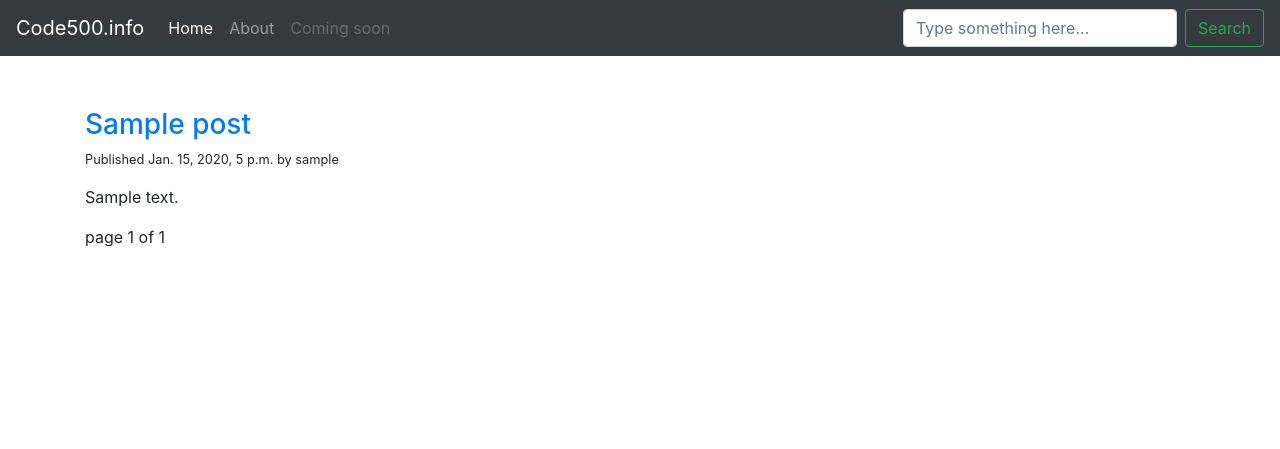
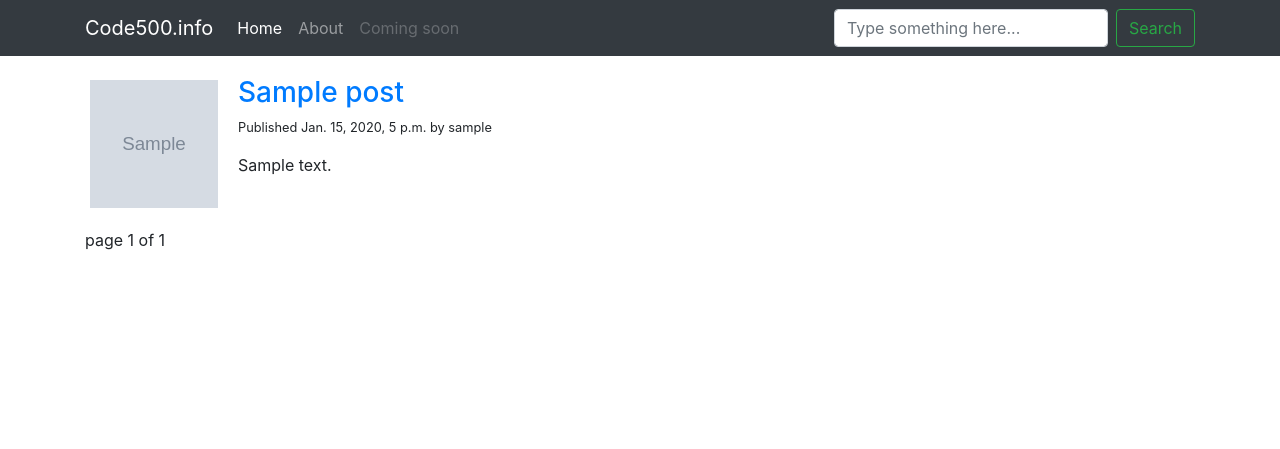
Before and after one commit to Jbdealord/code500search, a Django app: page / in a window 1280 px wide. Shown: the top 449 px of the page. Run offline with Django 3.2, Linux system fonts and the light colour scheme; tables that the repository leaves empty hold one stand-in row (values such as "Sample post"); grey boxes marked "Sample" are stand-in pictures; some libraries are stand-ins or nearby versions.

Commit message:
upload and show thumbnail for each post

```diff
--- a/blog/models.py
+++ b/blog/models.py
@@ -40,3 +40,5 @@ class Post(models.Model):
 
     def get_absolute_url(self):
         return reverse('blog:post_detail_view', args=[self.slug])
+
+    thumb = models.FileField(default='', upload_to='thumb')
--- a/blog/templates/blog/master.html
+++ b/blog/templates/blog/master.html
@@ -16,6 +16,7 @@
  <header>
     <!-- Fixed navbar -->
     <nav class="navbar navbar-expand-md navbar-dark fixed-top bg-dark">
+      <div class="container">
         <a class="navbar-brand" href="/">Code500.info</a>
         <button class="navbar-toggler" type="button" data-toggle="collapse" data-target="#navbarCollapse" aria-controls="navbarCollapse" aria-expanded="false" aria-label="Toggle navigation">
           <span class="navbar-toggler-icon"></span>
@@ -36,6 +37,7 @@
             <input class="form-control mr-sm-2" type="text" placeholder="Type something here..." aria-label="Search">
             <button class="btn btn-outline-success my-2 my-sm-0" type="submit">Search</button>
           </form>
+        </div>
       </div>
     </nav>
   </header>
--- a/blog/templates/blog/post/list.html
+++ b/blog/templates/blog/post/list.html
@@ -4,9 +4,24 @@
 
 {% block content %}
     {% for post in posts %}
-       <h3 class="mt-5"><a href="{{ post.get_absolute_url }}">{{ post.title }}</a></h3>
-        <p class="small">Published {{ post.publish }} by {{ post.author }}</p>
-        <p>{{ post.body|truncatewords:25|linebreaks }}</p>
+
+	<div class="row">
+		<div class="media">
+		    <span class="media-left" style="padding: 20px;">
+		      	{% if post.thumb %}
+			        <img width="128px" height="128px" src="{{ post.thumb.url }}" alt="{{ post.title }}">
+				{% endif %}
+		    </span>
+		    <div class="media-body">
+		      <h3 class="media-heading mt-3">
+		      		<a href="{{ post.get_absolute_url }}">{{ post.title }}</a>
+		      </h3>
+		        <p class="small">Published {{ post.publish }} by {{ post.author }}</p>
+		        <p class="big"> {{ post.body|truncatewords:40|linebreaks }} </p>
+		    </div>
+		</div>
+	</div>
+
     {% endfor %}
     {% include "pagination.html" with page=posts %}
 {% endblock %}
--- a/code500web/settings.py
+++ b/code500web/settings.py
@@ -119,3 +119,6 @@ USE_TZ = True
 # https://docs.djangoproject.com/en/1.11/howto/static-files/
 
 STATIC_URL = '/static/'
+
+MEDIA_URL = '/media/'
+MEDIA_ROOT = os.path.join(BASE_DIR, 'media')
--- a/code500web/urls.py
+++ b/code500web/urls.py
@@ -15,8 +15,19 @@ Including another URLconf
 """
 from django.conf.urls import include, url
 from django.contrib import admin
+from django.conf import settings
 
 urlpatterns = [
     url(r'^admin/', admin.site.urls),
     url('', include('blog.urls')),
 ]
+
+if settings.DEBUG:
+    # static files (images, css, javascript, etc.)
+    from django.conf.urls.static import static
+    from django.contrib.staticfiles.urls import staticfiles_urlpatterns
+
+    # Serve static and media files from development server
+    urlpatterns += staticfiles_urlpatterns()
+    urlpatterns += static(settings.MEDIA_URL,
+                        document_root=settings.MEDIA_ROOT)
```
Lines whose indentation alone changed are shown as unchanged.
